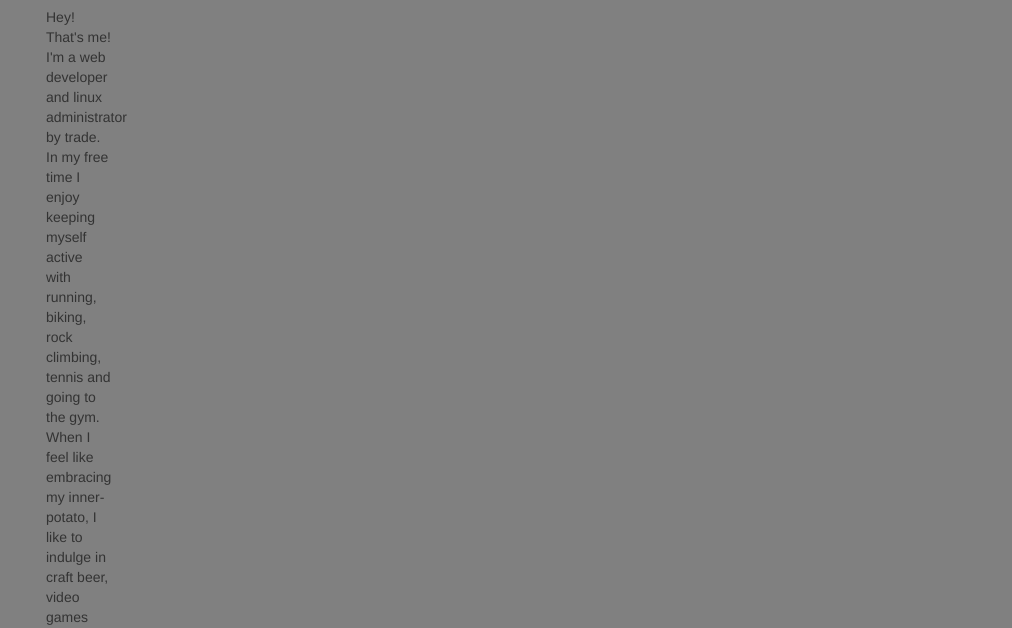
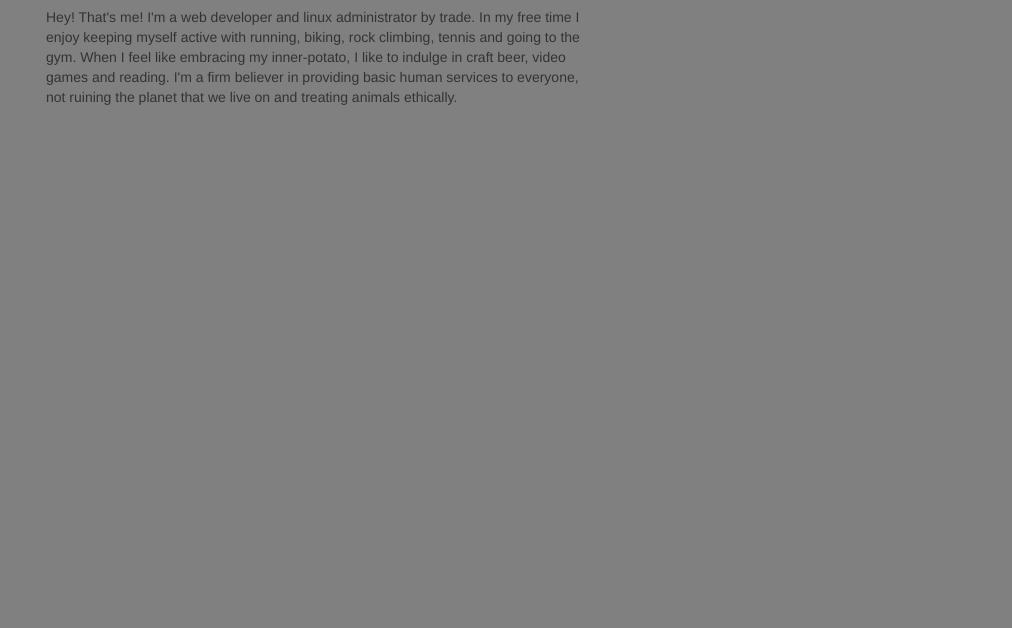
Before and after one commit to edvallie/homepage, a plain HTML site: page aboutMe.html in a window 1280 px wide. Shown: the part 172-800 px from the top of the page, without its empty margins (39-1051 px from the left). Drawn offline with Linux system fonts and the light colour scheme.

Commit message:
changed container for about me

```diff
--- a/aboutMe.html
+++ b/aboutMe.html
@@ -34,7 +34,7 @@
 
 			<h1 class="gigantic">Who's Eric?</h1>
 			<!-- Add a graphic and a speech bubble here maybe? fiverr for graphic? Fix stupid grid and make it take up half -->
-			<div class="col-md-1">
+			<div class="col-md-6">
 			<p>Hey! That's me! I'm a web developer and linux administrator by trade. In my free time I enjoy keeping myself active with running, biking, rock climbing, tennis and going to the gym. When I feel like embracing my inner-potato, I like to indulge in craft beer, video games and reading. I'm a firm believer in providing basic human services to everyone, not ruining the planet that we live on and treating animals ethically.</p>
 			</div>
 		</div>
```
